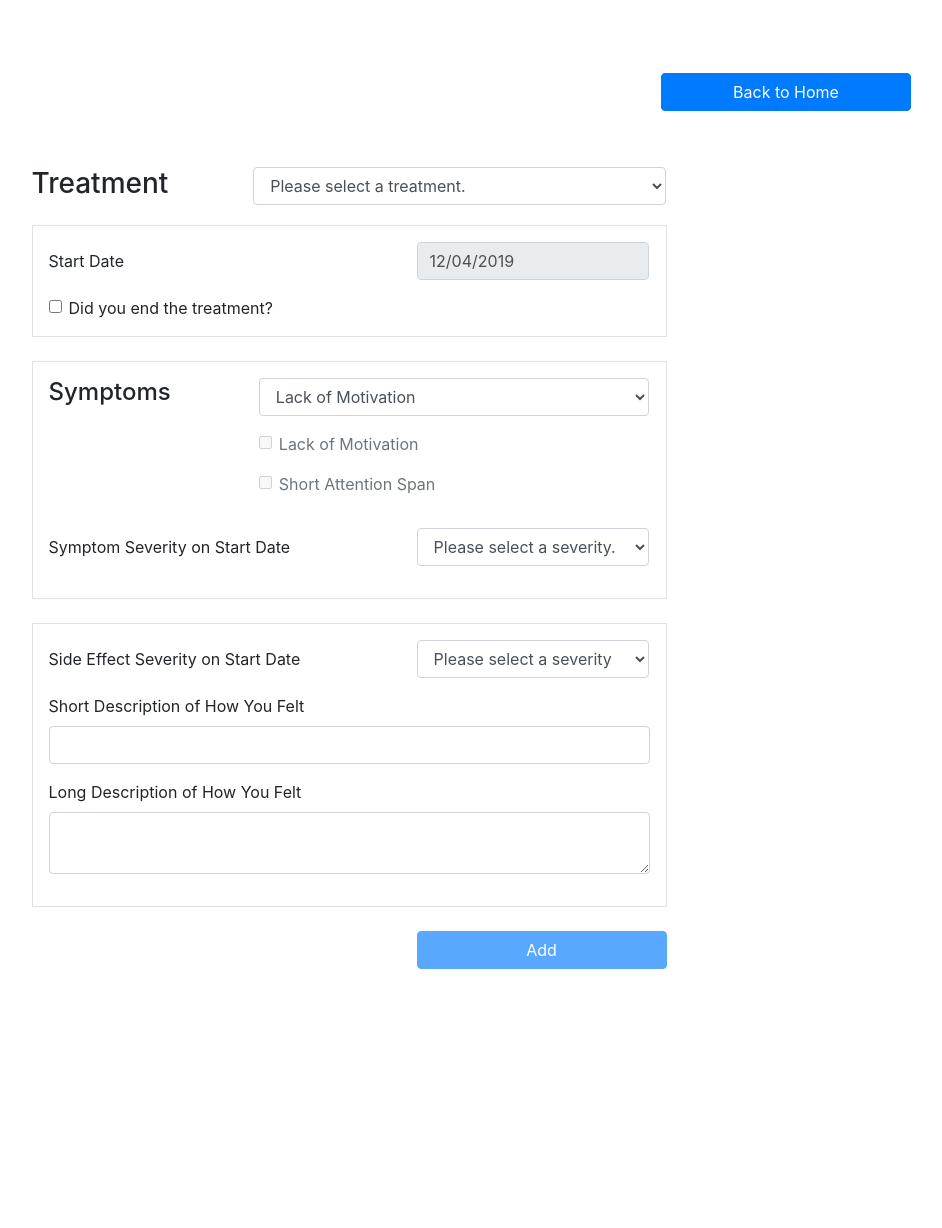
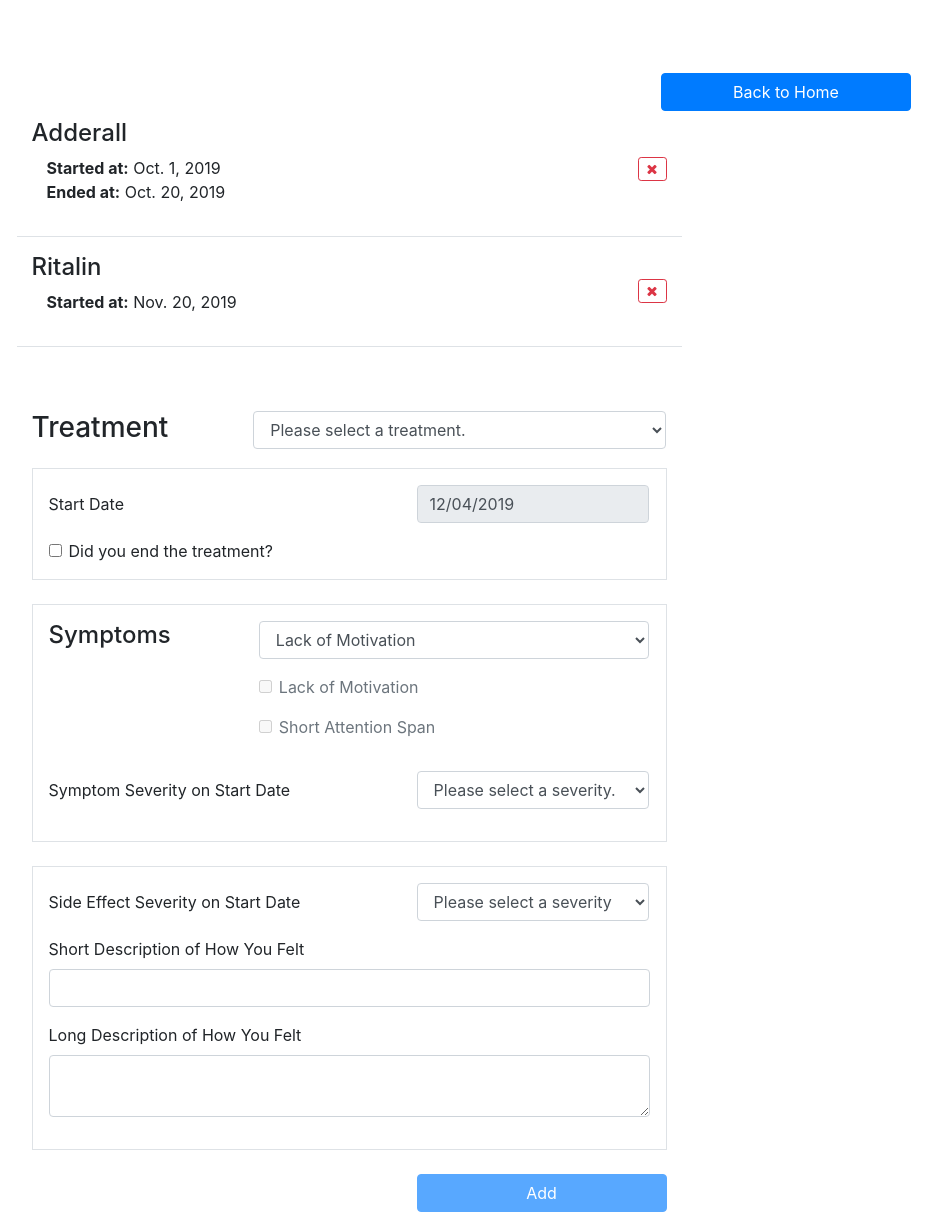
Before and after one commit to square1grp/What_really_works, a Django app: page /user/1/add/treatment in a window 1280 px wide. Shown: the whole page, without its empty margins (291-1233 px from the left). Before the commit the page ends 969 px from the top, so only its background shows below. Run offline with Django 3.2, Linux system fonts and the light colour scheme; data comes from the database, SQL or seed files in the repository; both versions use the stored data as it was after the commit; some libraries are stand-ins or nearby versions.

Commit message:
edit treatment history page

```diff
--- a/wrw/admin.py
+++ b/wrw/admin.py
@@ -50,7 +50,7 @@ class UserSideEffectUpdateAdmin(admin.ModelAdmin):
 
 
 class UserSymptomAdmin(admin.ModelAdmin):
-    list_display = ['user', 'symptom']
+    list_display = ['user', 'symptom', 'created_at']
     search_fields = ['user__name', 'symptom__name']
 
 
--- a/wrw/static/js/add_treatment.js
+++ b/wrw/static/js/add_treatment.js
@@ -28,7 +28,7 @@ $(document).ready(function () {
         clearInterval(checkOffSymptomInterval);
 
         if ($("form#new_treatment.was-validated .form-control:invalid").length > 0) {
-            $("input[class*=filled-out-]").prop("checked", false);
+            // $("input[class*=filled-out-]").prop("checked", false);
             return false;
         }
 
@@ -56,6 +56,7 @@ $(document).ready(function () {
 
     $("select#user_symptom_id").change(function () {
         $("select#start_symptom_severity_id").val("");
+        $("select#end_symptom_severity_id").val("");
         $("form#new_treatment").removeClass("was-validated").addClass("needs-validation");
     });
 
--- a/wrw/templates/pages/user-method-trial.html
+++ b/wrw/templates/pages/user-method-trial.html
@@ -11,6 +11,30 @@
 <div class="container add-treatment-page" style="margin-top: 65px;">
     <div class="row">
         <a class="btn btn-primary ml-auto mr-2 my-2" href="/user/{{user_id}}" role="button">Back to Home</a>
+    </div>
+
+    <div class="row flex-column">
+        {% for user_treatment in user_treatments %}
+        <form class="form-inline col-12 col-lg-7 mx-auto pb-3 border-bottom" method="POST">
+            {% csrf_token %}
+            <div class="col-11 row">
+                <h4>{{user_treatment.method_name}}</h4>
+                <p class="col-12">
+                    <b>Started at:</b> {{user_treatment.started_at}}
+                    {% if user_treatment.ended_at %}
+                    <br />
+                    <b>Ended at:</b> {{user_treatment.ended_at}}
+                    {% endif %}
+                </p>
+            </div>
+
+            <input type="hidden" name="action" value="delete">
+            <input type="hidden" name="id" value="{{user_treatment.id}}">
+            <button type="submit" class="delete ml-auto btn btn-outline-danger btn-sm">
+                <i class="fa fa-times" aria-hidden="true"></i>
+            </button>
+        </form>
+        {% endfor %}
     </div>
 
     <div class="row flex-column">
@@ -100,10 +124,12 @@
                     <div class="col-sm-8">
                         {% for user_symptom in user_symptoms %}
                         <div class="form-group form-check">
-                            <input type="hidden" class="start_symptom_severity_id" name="start_symptom_severity_id_{{user_symptom.id}}"
-                                symptom-id="{{user_symptom.id}}" value="-1" />
-                            <input type="hidden" class="end_symptom_severity_id" name="end_symptom_severity_id_{{user_symptom.id}}"
-                                symptom-id="{{user_symptom.id}}" value="-1" />
+                            <input type="hidden" class="start_symptom_severity_id"
+                                name="start_symptom_severity_id_{{user_symptom.id}}" symptom-id="{{user_symptom.id}}"
+                                value="-1" />
+                            <input type="hidden" class="end_symptom_severity_id"
+                                name="end_symptom_severity_id_{{user_symptom.id}}" symptom-id="{{user_symptom.id}}"
+                                value="-1" />
 
                             <input type="checkbox" class="form-check-input filled-out-{{user_symptom.id}}" disabled
                                 required />
--- a/wrw/views/user_method_trial.py
+++ b/wrw/views/user_method_trial.py
@@ -1,11 +1,91 @@
 from django.http import HttpResponse
 from django.shortcuts import render
 from django.views import View
-from wrw.models import User, UserSymptom, Method, SymptomSeverity, SideEffectSeverity
+from wrw.models import User, UserSymptom, Method, SymptomSeverity, SideEffectSeverity, UserSideEffectUpdate, UserSymptomUpdate, UserMethodTrialStart, UserMethodTrialEnd
+from datetime import datetime
+import pytz
 
 
 class UserMethodTrialPage(View):
     template_name = 'pages/user-method-trial.html'
+
+    def addUserMethodTrialStart(self, user, method, created_at):
+        user_method_trial_start = UserMethodTrialStart(
+            user=user,
+            method=method,
+            created_at=created_at
+        )
+        user_method_trial_start.save()
+
+        return user_method_trial_start
+
+    def addUserMethodTrialEnd(self, user_method_trial_start, created_at):
+        user_method_trial_end = UserMethodTrialEnd(
+            user_method_trial_start=user_method_trial_start,
+            created_at=created_at
+        )
+        user_method_trial_end.save()
+
+        return user_method_trial_end
+
+    def addUserSymptomUpdate(self, user_symptom, symptom_severity, created_at, title, description):
+        user_symptom_update = UserSymptomUpdate(
+            user_symptom=user_symptom,
+            symptom_severity=symptom_severity,
+            created_at=created_at,
+            title=title,
+            description=description)
+        user_symptom_update.save()
+
+        return user_symptom_update
+
+    def addUserSideEffectUpdate(self, user, side_effect_severity, created_at, title, description):
+        user_side_effect_update = UserSideEffectUpdate(
+            user=user,
+            side_effect_severity=side_effect_severity,
+            created_at=created_at,
+            title=title,
+            description=description)
+        user_side_effect_update.save()
+
+        return user_side_effect_update
+
+    def deleteUserTreatment(self, user, id):
+        user_method_trial_start = UserMethodTrialStart.objects.get(
+            id=id)
+
+        if user_method_trial_start.isEnded():
+            user_method_trial_end = user_method_trial_start.getEnded()
+            '''
+            ended_at = user_method_trial_start.getEndedAt()
+
+            user_symptom_updates = UserSymptomUpdate.objects.filter(
+                user_symptom__user=user, created_at=ended_at)
+            for user_symptom_update in user_symptom_updates:
+                user_symptom_update.delete()
+
+            user_side_effect_updates = UserSideEffectUpdate.objects.filter(
+                user=user, created_at=ended_at)
+            for user_side_effect_update in user_side_effect_updates:
+                user_side_effect_update.delete()
+            '''
+
+            user_method_trial_end.delete()
+        '''
+        started_at = user_method_trial_start.getStartedAt()
+
+        user_symptom_updates = UserSymptomUpdate.objects.filter(
+            user_symptom__user=user, created_at=started_at)
+        for user_symptom_update in user_symptom_updates:
+            user_symptom_update.delete()
+
+        user_side_effect_updates = UserSideEffectUpdate.objects.filter(
+            user=user, created_at=started_at)
+        for user_side_effect_update in user_side_effect_updates:
+            user_side_effect_update.delete()
+        '''
+
+        user_method_trial_start.delete()
 
     def post(self, request, *args, **kwargs):
         user_id = kwargs['user_id'] if 'user_id' in kwargs else None
@@ -15,25 +95,61 @@ class UserMethodTrialPage(View):
 
         try:
             user = User.objects.get(id=user_id)
-        except:
-            return HttpResponse('No user.')
 
-        try:
             params = request.POST
 
             if params['action'] == 'add':
+                method = Method.objects.get(id=params['method_id'])
+                started_at = datetime.strptime(
+                    params['started_at'], '%m/%d/%Y').astimezone(pytz.timezone('UTC')).date()
+                start_side_effect_severity = SideEffectSeverity.objects.get(
+                    id=params['start_side_effect_severity_id'])
+
+                user_method_trial_start = self.addUserMethodTrialStart(
+                    user, method, started_at)
+
+                self.addUserSideEffectUpdate(
+                    user, start_side_effect_severity, started_at, params['start_title'], params['start_description'])
+
+                if 'is_ended' in params and params['is_ended'] == 'yes':
+                    end_side_effect_severity = SideEffectSeverity.objects.get(
+                        id=params['end_side_effect_severity_id'])
+                    ended_at = datetime.strptime(
+                        params['ended_at'], '%m/%d/%Y').astimezone(pytz.timezone('UTC')).date()
+
+                    self.addUserMethodTrialEnd(
+                        user_method_trial_start, ended_at)
+
+                    self.addUserSideEffectUpdate(
+                        user, end_side_effect_severity, ended_at, params['end_title'], params['end_description'])
+
                 for symptom in user.getSymptoms():
                     user_symptom = UserSymptom.objects.get(
                         user=user, symptom=symptom)
+
                     start_symptom_severity_id = params['start_symptom_severity_id_%s' %
                                                        user_symptom.id]
-                    end_symptom_severity_id = params['end_symptom_severity_id_%s' %
-                                                     user_symptom.id]
+                    start_symptom_severity = SymptomSeverity.objects.get(
+                        id=start_symptom_severity_id)
+
+                    self.addUserSymptomUpdate(
+                        user_symptom, start_symptom_severity, started_at, params['start_title'], params['start_description'])
+
+                    if 'is_ended' in params and params['is_ended'] == 'yes':
+                        end_symptom_severity_id = params['end_symptom_severity_id_%s' %
+                                                         user_symptom.id]
+                        end_symptom_severity = SymptomSeverity.objects.get(
+                            id=end_symptom_severity_id)
+
+                        self.addUserSymptomUpdate(
+                            user_symptom, end_symptom_severity, ended_at, params['end_title'], params['end_description'])
+
             elif params['action'] == 'delete':
-                pass
+                self.deleteUserTreatment(user, params['id'])
 
         except:
-            pass
+            return HttpResponse('Internal Server Error.')
+
         return self.get(request, *args, **kwargs)
 
     def get(self, request, *args, **kwargs):
@@ -59,13 +175,27 @@ class UserMethodTrialPage(View):
             checked=False,
             created_at=user_symptom.getCreatedAt()
         ) for user_symptom in user_symptoms]
+
         methods = Method.objects.all()
+        user_treatments = []
+        for method in methods:
+            user_method_trial_starts = UserMethodTrialStart.objects.filter(
+                user=user, method=method)
+
+            for user_method_trial_start in user_method_trial_starts:
+                user_treatments.append(dict(
+                    id=user_method_trial_start.id,
+                    method_name=user_method_trial_start.getMethodName(),
+                    started_at=user_method_trial_start.getStartedAt(),
+                    ended_at=user_method_trial_start.getEndedAt()
+                ))
 
         symptom_severities = SymptomSeverity.objects.all()
         side_effect_severities = SideEffectSeverity.objects.all()
 
         return render(request, self.template_name, {
             'user_id': user_id,
+            'user_treatments': user_treatments,
             'methods': methods,
             'user_symptoms': user_symptoms,
             'symptom_severities': symptom_severities,
```
Also changed, not shown: wrw/views/user.py (+18 -19 lines), db.sqlite3, wrw/migrations/0001_initial.py, wrw/migrations/0002_auto_20191203_1020.py (deleted).
